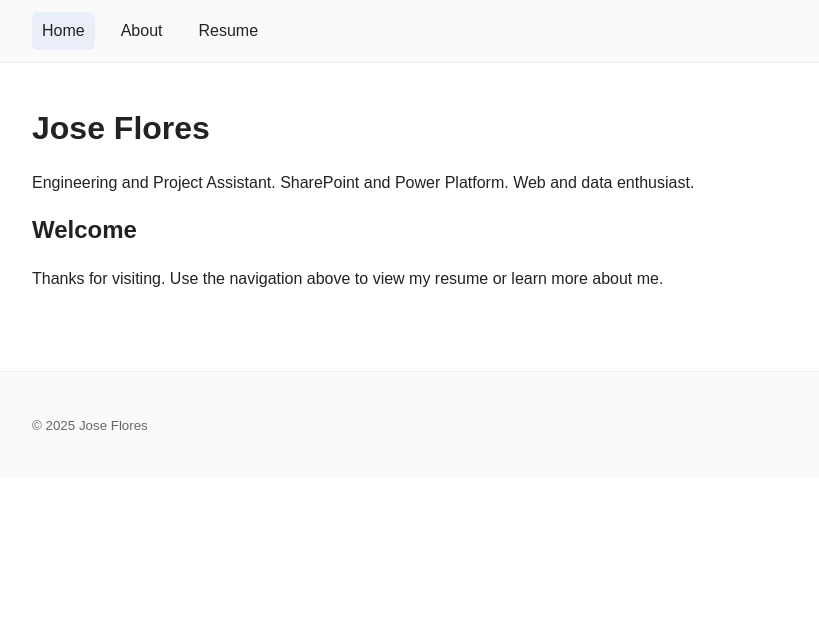
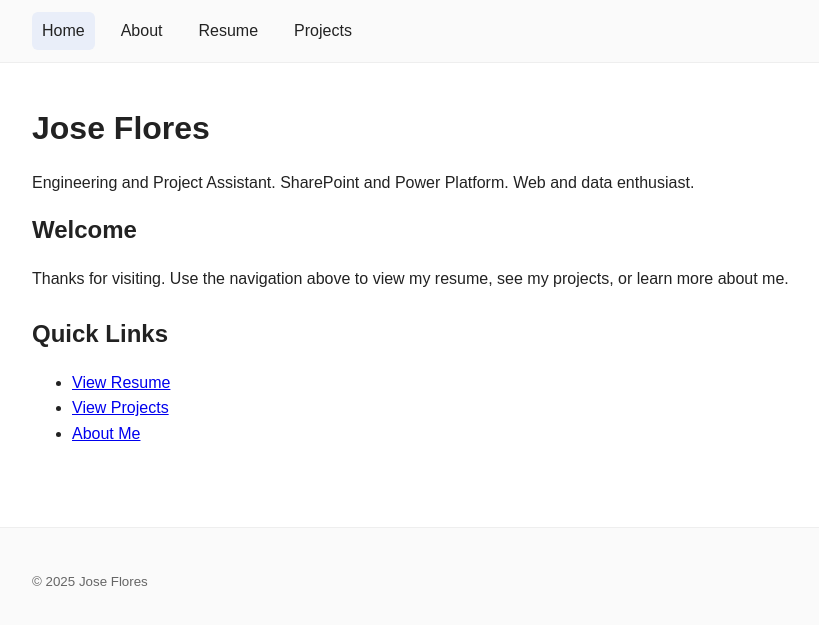
Before and after one commit to Josetf2396/Josetf2396.github.io, a Jekyll site: the page built from index.html, in a window 1280 px wide. Shown: the top 625 px of the page, without its empty margins (222-1041 px from the left). Built offline with Jekyll 4.4.1, drawn with Linux system fonts in a browser that asks for light colours.

Commit message:
updated index to use nav

```diff
--- a/index.html
+++ b/index.html
@@ -1,38 +1,22 @@
-<!DOCTYPE html>
-<html lang="en">
-<head>
-  <meta charset="utf-8" />
-  <meta name="viewport" content="width=device-width, initial-scale=1" />
-  <title>Jose Flores</title>
-  <link rel="stylesheet" href="styles.css" />
-</head>
-<body>
-  <header>
-    <nav>
-      <a class="active" href="index.html">Home</a>
-      <a href="about.html">About</a>
-      <a href="resume.html">Resume</a>
-    </nav>
-  </header>
+---
+layout: default
+title: Home
+nav: home
+---
 
-  <main class="container">
-    <h1>Jose Flores</h1>
-    <p>Engineering and Project Assistant. SharePoint and Power Platform. Web and data enthusiast.</p>
+<h1>Jose Flores</h1>
+<p>Engineering and Project Assistant. SharePoint and Power Platform. Web and data enthusiast.</p>
 
-    <section>
-      <h2>Welcome</h2>
-      <p>Thanks for visiting. Use the navigation above to view my resume or learn more about me.</p>
-    </section>
-  </main>
+<section>
+  <h2>Welcome</h2>
+  <p>Thanks for visiting. Use the navigation above to view my resume, see my projects, or learn more about me.</p>
+</section>
 
-  <footer>
-    <div class="container">
-      <small>&copy; <span id="y"></span> Jose Flores</small>
-    </div>
-  </footer>
-
-  <script>
-    document.getElementById("y").textContent = new Date().getFullYear();
-  </script>
-</body>
-</html>
+<section>
+  <h2>Quick Links</h2>
+  <ul>
+    <li><a href="{{ '/resume.html' | relative_url }}">View Resume</a></li>
+    <li><a href="{{ '/projects.html' | relative_url }}">View Projects</a></li>
+    <li><a href="{{ '/about.html' | relative_url }}">About Me</a></li>
+  </ul>
+</section>
```
